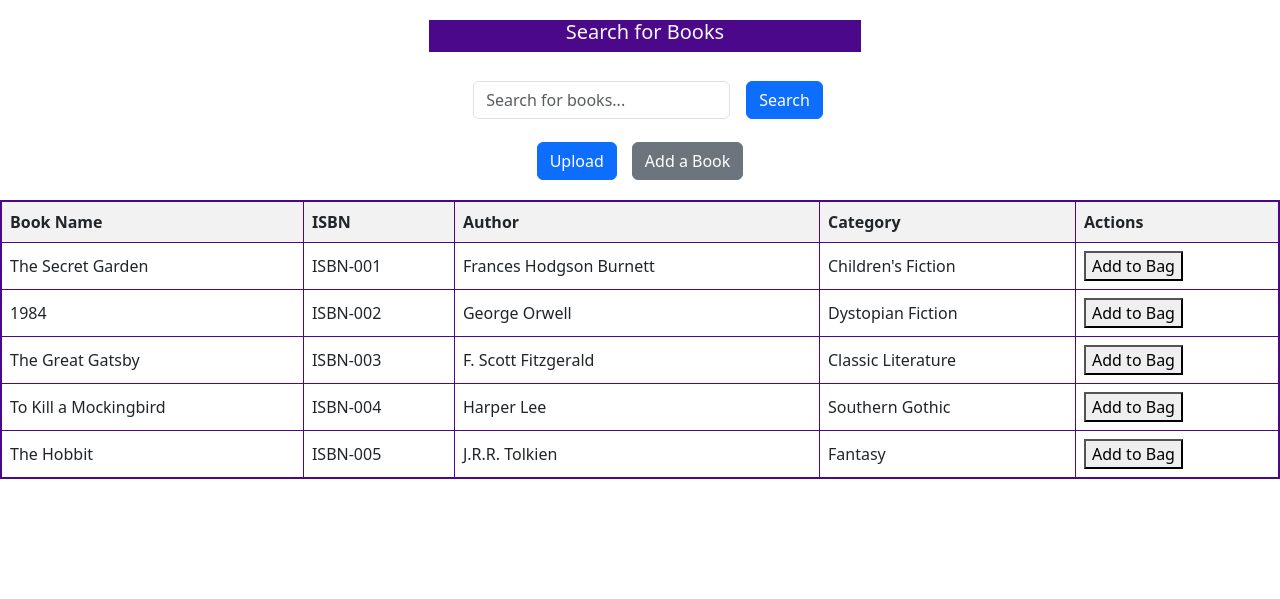
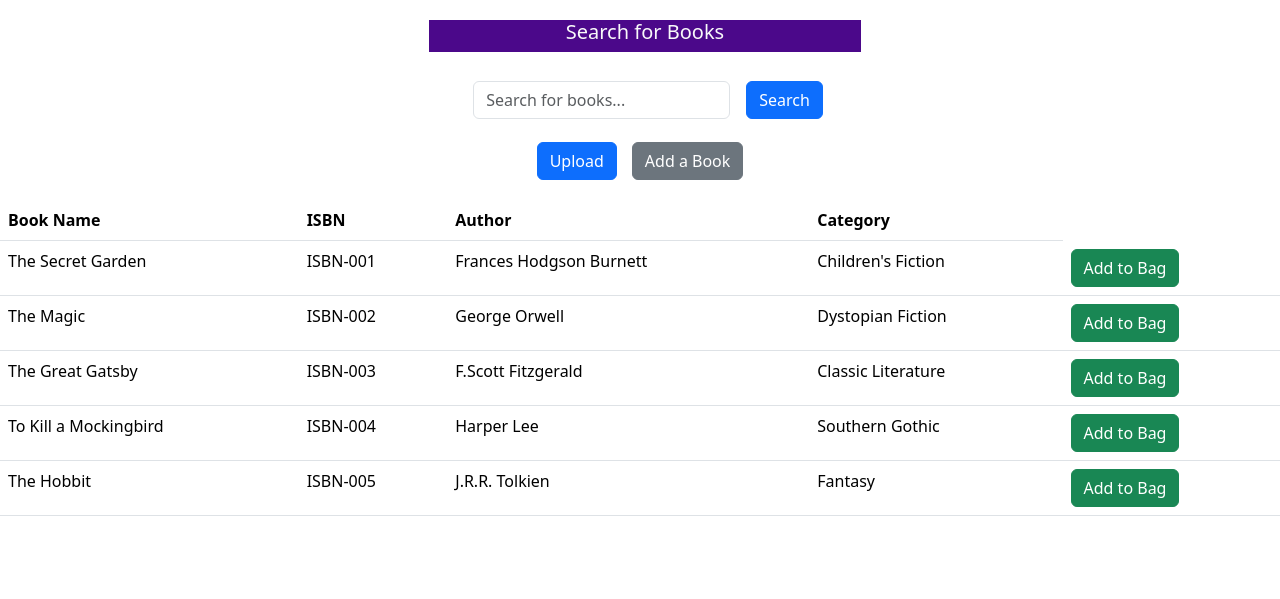
Before and after one commit to vishalgimhan/LibrarySystem, a Django app: page /books in a window 1280 px wide. Shown: the part 132-731 px from the top of the page. Run offline with Django 3.2, Linux system fonts and the light colour scheme.

Commit message:
Styling part

```diff
--- a/Group assaigmne t/mysite/lims_app/templates/books.html
+++ b/Group assaigmne t/mysite/lims_app/templates/books.html
@@ -71,66 +71,91 @@
 </script>
 
 
-    <div>
-        <table
-          id="library-table"
-          style="
-            border-collapse: collapse;
-            width: 100%;
-            margin-top: 20px;
-            border: 2px solid #4B088A;
-          "
-        >
-          <thead style="background-color: #f2f2f2">
+<div class="row" style="margin-top: 20px;">
+    <div class="container" style="overflow-y: auto; height: 400px;">
+        <table class="table table-hover">
+
+          <thead style="background-color: #f2f2f2;font-weight: bold;">
             <tr>
-              <th style="border: 1px solid #4B088A; text-align: left; padding: 8px"> Book Name</th>
-              <th style="border: 1px solid #4B088A; text-align: left; padding: 8px"> ISBN </th>
-              <th style="border: 1px solid #4B088A; text-align: left; padding: 8px"> Author </th>
-              <th style="border: 1px solid #4B088A; text-align: left; padding: 8px"> Category </th>
-              <th style="border: 1px solid #4B088A; text-align: left; padding: 8px">Actions</th>
+                <td>Book Name</td>
+                <td>ISBN</td>
+                <td>Author</td>
+                <td>Category</td>
+
             </tr>
           </thead>
+
           <tbody>
 
             <tr>
-               <td style="border: 1px solid #4B088A; text-align: left; padding: 8px">The Secret Garden</td>
-               <td style="border: 1px solid #4B088A; text-align: left; padding: 8px">ISBN-001</td>
-               <td style="border: 1px solid #4B088A; text-align: left; padding: 8px">Frances Hodgson Burnett</td>
-               <td style="border: 1px solid #4B088A; text-align: left; padding: 8px">Children's Fiction</td>
-               <td style="border: 1px solid #4B088A; text-align: left; padding: 8px"><button onclick="addToBag('ISBN-001')">Add to Bag</button></td>
+                <td>The Secret Garden</td>
+                <td>ISBN-001</td>
+                <td>Frances Hodgson Burnett</td>
+                <td>Children's Fiction</td>
+                <td >
+                    <div class="input-group">
+                        <div class="input-group-append">
+                            <button class="btn btn-success" onclick="addToBag('ISBN-001')">Add to Bag</button>
+                        </div>
+                    </div>
+                </td>
+            </tr>
 
-
+            <tr>
+                <td>The Magic</td>
+                <td>ISBN-002</td>
+                <td>George Orwell</td>
+                <td>Dystopian Fiction</td>
+                <td>
+                    <div class="input-group">
+                        <div class="input-group-append">
+                            <button class="btn btn-success" onclick="addToBag('ISBN-002')">Add to Bag</button>
+                        </div>
+                    </div>
+                </td>
             </tr>
             <tr>
-                <td style="border: 1px solid #4B088A; text-align: left; padding: 8px">1984</td>
-                <td style="border: 1px solid #4B088A; text-align: left; padding: 8px">ISBN-002</td>
-                <td style="border: 1px solid #4B088A; text-align: left; padding: 8px">George Orwell</td>
-                <td style="border: 1px solid #4B088A; text-align: left; padding: 8px">Dystopian Fiction</td>
-                <td style="border: 1px solid #4B088A; text-align: left; padding: 8px"><button onclick="addToBag('ISBN-002')">Add to Bag</button></td>
+                <td>The Great Gatsby</td>
+                <td>ISBN-003</td>
+                <td>F.Scott Fitzgerald</td>
+                <td>Classic Literature</td>
+                <td>
+                    <div class="input-group">
+                        <div class="input-group-append">
+                            <button class="btn btn-success" onclick="addToBag('ISBN-001')">Add to Bag</button>
+                        </div>
+                    </div>
+                </td>
             </tr>
             <tr>
-                <td style="border: 1px solid #4B088A; text-align: left; padding: 8px">The Great Gatsby</td>
-                <td style="border: 1px solid #4B088A; text-align: left; padding: 8px">ISBN-003</td>
-                <td style="border: 1px solid #4B088A; text-align: left; padding: 8px">F. Scott Fitzgerald</td>
-                <td style="border: 1px solid #4B088A; text-align: left; padding: 8px">Classic Literature</td>
-                <td style="border: 1px solid #4B088A; text-align: left; padding: 8px"><button onclick="addToBag('ISBN-003')">Add to Bag</button></td>
-            </tr>
-            <tr>
-                <td style="border: 1px solid #4B088A; text-align: left; padding: 8px">To Kill a Mockingbird</td>
-                <td style="border: 1px solid #4B088A; text-align: left; padding: 8px">ISBN-004</td>
-                <td style="border: 1px solid #4B088A; text-align: left; padding: 8px">Harper Lee</td>
-                <td style="border: 1px solid #4B088A; text-align: left; padding: 8px">Southern Gothic</td>
-                <td style="border: 1px solid #4B088A; text-align: left; padding: 8px"><button onclick="addToBag('ISBN-004')">Add to Bag</button></td>
+                <td>To Kill a Mockingbird</td>
+                <td>ISBN-004</td>
+                <td>Harper Lee</td>
+                <td >Southern Gothic</td>
+                <td>
+                    <div class="input-group">
+                        <div class="input-group-append">
+                            <button class="btn btn-success" onclick="addToBag('ISBN-001')">Add to Bag</button>
+                        </div>
+                    </div>
+                </td>
               </tr>
               <tr>
-                <td style="border: 1px solid #4B088A; text-align: left; padding: 8px">The Hobbit</td>
-                <td style="border: 1px solid #4B088A; text-align: left; padding: 8px">ISBN-005</td>
-                <td style="border: 1px solid #4B088A; text-align: left; padding: 8px">J.R.R. Tolkien</td>
-                <td style="border: 1px solid #4B088A; text-align: left; padding: 8px">Fantasy</td>
-                <td style="border: 1px solid #4B088A; text-align: left; padding: 8px"><button onclick="addToBag('ISBN-005')">Add to Bag</button></td>
+                <td>The Hobbit</td>
+                <td>ISBN-005</td>
+                <td>J.R.R. Tolkien</td>
+                <td>Fantasy</td>
+                <td>
+                    <div class="input-group">
+                        <div class="input-group-append">
+                            <button class="btn btn-success" onclick="addToBag('ISBN-001')">Add to Bag</button>
+                        </div>
+                    </div>
+                </td>
               </tr>
         </tbody>
- </table>
+    </table>
+
  </div>
  <script>
     function addToBag(isbn) {
@@ -138,6 +163,17 @@
       alert('Added to Bag: ' + isbn);
     }
   </script>
+
+<script>
+    function addToBag(isbn) {
+        // Get the quantity input for the corresponding book
+        const quantityInput = document.getElementById(`quantity${isbn}`);
+        const quantity = parseInt(quantityInput.value);
+
+
+        }
+
+</script>
 
 </body>
 
```
